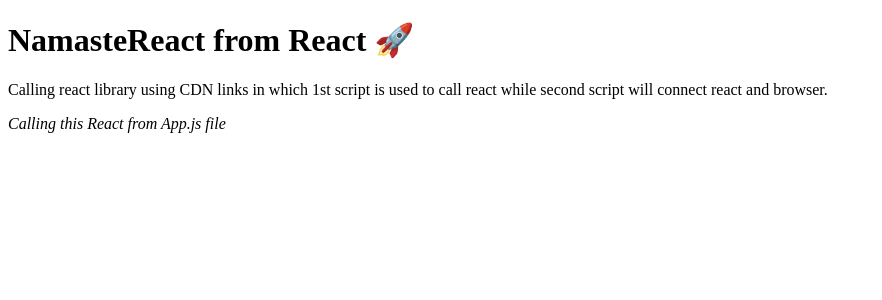
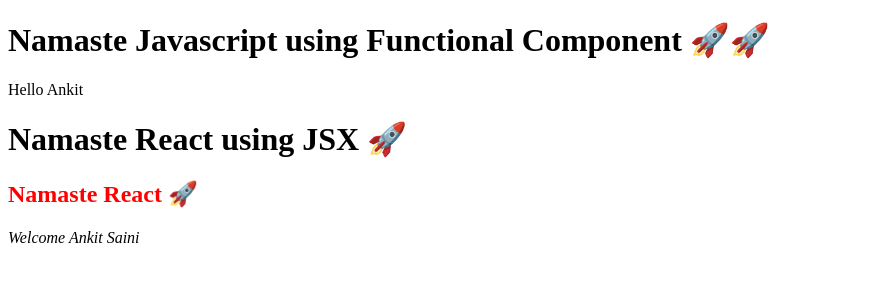
Before and after one commit to ankitsaini001/namaste-react, a React (Vite) app: page / in a window 1280 px wide. Shown: the top 300 px of the page, without its empty margins (0-882 px from the left). Built offline with nearby package versions, Linux system fonts and the light colour scheme.

Commit message:
Laying the foundation

```diff
--- a/App.js
+++ b/App.js
@@ -1,15 +1,52 @@
 import React from "react";
 import ReactDOM from "react-dom/client";
 
-const heading = React.createElement('div',{id:"parent"},React.createElement('div',{id:"child"},
-    React.createElement('h1',{id:"heading"},"NamasteReact from React 🚀")
-));
-const paragraph = React.createElement('p',{id:"para", className:"parg"},"Calling react library using CDN links in which 1st script is used to call react while second script will connect react and browser.");
-const callApp = React.createElement('i',{},"Calling this React from App.js file");
-const container = React.createElement('div',{},heading,paragraph,callApp);
-const root = ReactDOM.createRoot(document.getElementById('root'));
-//console.log(heading); // this will return an object
-//console.log(paragraph); // this will return an object
-//console.log(callApp); // this will return an object
+// JSX - HTML-Like or XML-Like syntax
+// JSX (Transpiled it before it reaches the JS Engine) => PARCEL (Babel is handling this)
+//JSX => React.createElement => ReactElement-JS Object => HTMLElement()
+const headingJsx = <h1>Namaste React using JSX 🚀</h1>
+const elem = <span>Hello Ankit</span>
+// React Element => Is an object
+const heading = React.createElement('div',{id:"heading", className:"head"}, "Namaste React 🚀");
+const container = React.createElement('div',{id:'conatiner'}, heading, headingJsx);
+const parent = ReactDOM.createRoot(document.getElementById('root'));
+// when we render this react object to DOM then it will become html
+const str = "Welcome Ankit Saini";
 
-root.render(container); // this will get an object and then coordinate with browser as per its type and then dump it in the root.
+
+// React Components
+/**
+ * 1. Class Based Components - Old
+ * 2. Functional Based Components - New
+ */
+
+// Functional Component
+/**
+ * A function that returns a JSX Code is known as functional component.
+ * A JSX is  FUNCTIONAL Component
+ */
+
+// This render is known as Component Composition. Composing two components in one another.
+const HeadingJsx = () => {
+    return (
+        <>
+        <h1>Namaste React using JSX 🚀</h1>
+        <h1>{heading}</h1>
+        <i>{str}</i>
+        </>
+
+    )
+}
+
+const Heading = () =>{
+    return(
+        <>
+        <h1>Namaste Javascript using Functional Component 🚀🚀</h1>
+        <p>{elem}</p>
+        <HeadingJsx/>
+        </>
+    )
+}
+
+//parent.render(container);
+parent.render(<Heading/>)
--- /dev/null
+++ b/index.css
@@ -0,0 +1 @@
+#heading{color: red;font-size: 1.5rem;font-weight: bold;}
--- a/index.html
+++ b/index.html
@@ -5,9 +5,10 @@
     <meta charset="UTF-8">
     <meta name="viewport" content="width=device-width, initial-scale=1.0">
     <title>Namaste React</title>
+    <link rel="stylesheet" href="./index.css" />
 </head>
 <div id="root">
-    <h1>Ankit, Is Here!</h1>
+    <h1>Not Rendered</h1>
 </div>
 <body>
     <script type="module" src="./App.js"></script>
--- a/package.json
+++ b/package.json
@@ -15,6 +15,7 @@
   "author": "Ankit Saini",
   "scripts": {
     "start": "npx parcel index.html",
+    "build": "npx parcel build index.html",
     "test": "jest, start"
   },
   "devDependencies": {
```
Also changed, not shown: 2 other files (tests, documents, lock files or other folders).
